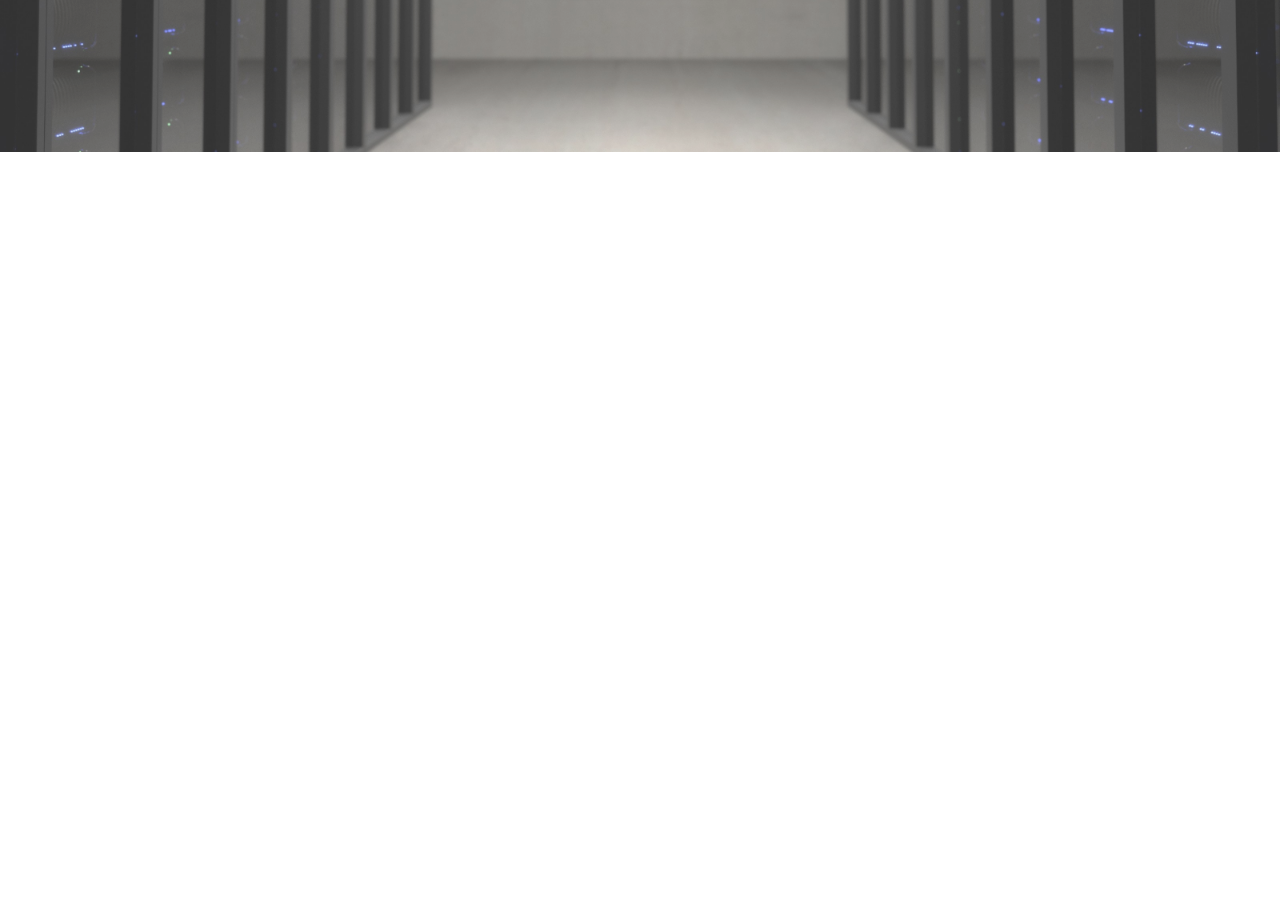
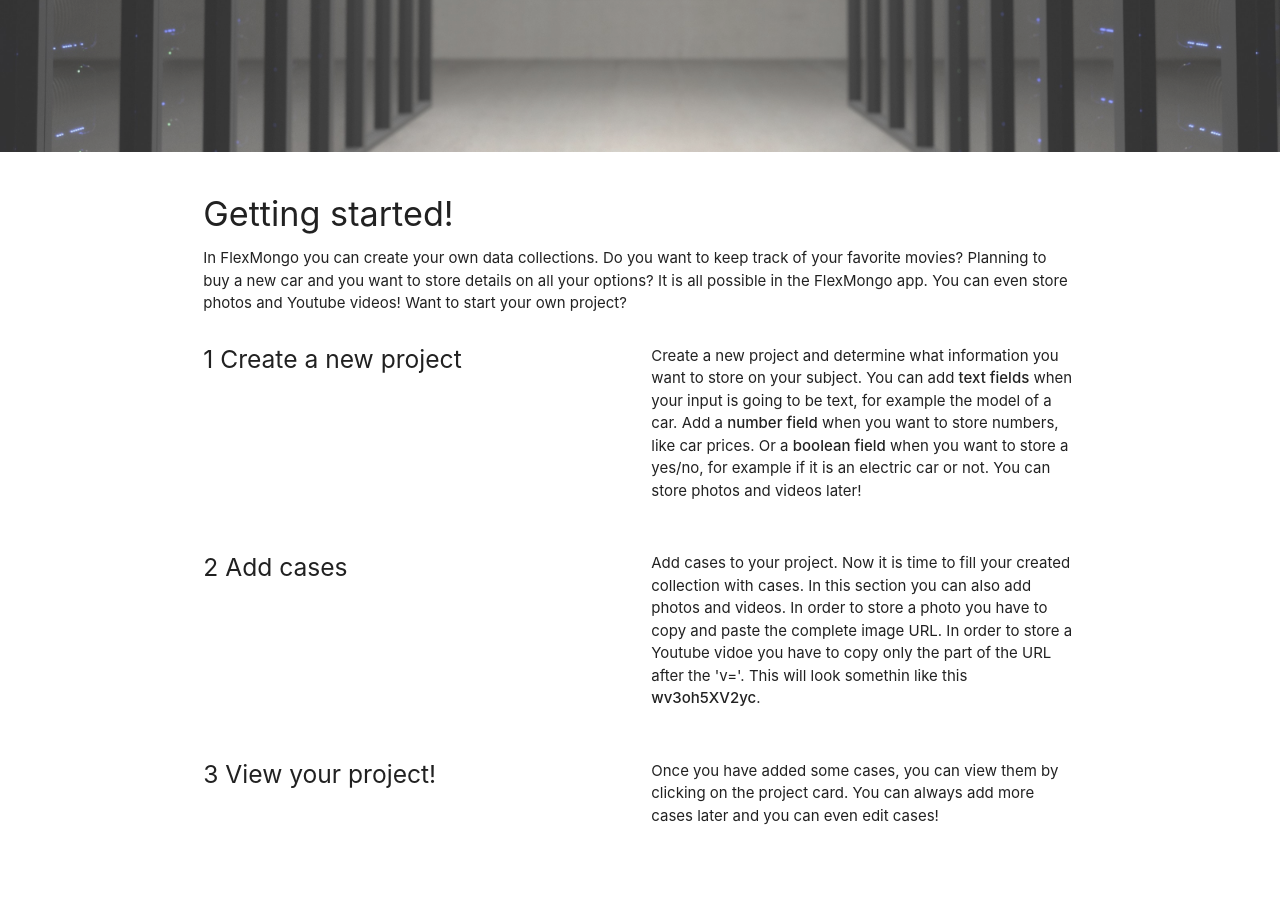
Before and after one commit to Code-Institute-Submissions/project-flask-app, a Flask app: page / in a window 1280 px wide. Shown: the part 532-1434 px from the top of the page. Before the commit the page ends 684 px from the top, so only its background shows below. Run offline with Flask 2, Linux system fonts and the light colour scheme; data that the repository does not hold is empty; some libraries are stand-ins or nearby versions.

Commit message:
added basic explanation for how the app works

```diff
--- a/templates/addproject.html
+++ b/templates/addproject.html
@@ -23,9 +23,9 @@
             </div>
             <div class="row">
                 <div class='col s12>'>
-                    <a id="btnAddprojectCategoryText" class="waves-effect waves-light indigo lighten-2 btn"><i class="material-icons right">text_fields</i>Add text field</a>
-                    <a id="btnAddprojectCategoryNumber" class="waves-effect waves-light indigo lighten-2 btn"><i class="material-icons right">looks_one</i>Add number field</a>
-                    <a id="btnAddprojectCategoryBoolean" class="waves-effect waves-light indigo lighten-2 btn"><i class="material-icons right">thumbs_up_down</i>Add boolean</a>
+                    <a id="btnAddprojectCategoryText" class="waves-effect waves-light indigo lighten-2 btn margin-bottom-btn"><i class="material-icons right">text_fields</i>Add text field</a>
+                    <a id="btnAddprojectCategoryNumber" class="waves-effect waves-light indigo lighten-2 btn margin-bottom-btn"><i class="material-icons right">looks_one</i>Add number field</a>
+                    <a id="btnAddprojectCategoryBoolean" class="waves-effect waves-light indigo lighten-2 btn margin-bottom-btn"><i class="material-icons right">thumbs_up_down</i>Add boolean</a>
                 </div>
             </div>
             <div class="row ">
--- a/templates/base.html
+++ b/templates/base.html
@@ -26,7 +26,7 @@
     </nav>
 
     <ul class="sidenav white" id="mobile-demo">
-        <li><a class="nav-text-color-mobile" href="{{url_for('add_project')}}">Add project</a></li>
+        <li><a class="nav-text-color-mobile" href="{{url_for('show_projects')}}">My Projects</a></li>
         <li><a class="nav-text-color-mobile" href="{{url_for('show_index')}}">Home</a></li>
     </ul>
 </header>
--- a/templates/index.html
+++ b/templates/index.html
@@ -8,6 +8,46 @@
         <a href="{{url_for('add_project')}}" class="indigo waves-effect waves-light btn"><i class="material-icons right">add</i>Create project</a>
     </div>
 </div>
+<div class="container">
+    <div class="row">
+        <div class="col s12">
+            <h4>Getting started!</h4>
+            <p>In FlexMongo you can create your own data collections. Do you want to keep track of your favorite movies? Planning to buy a new car and you want to store details on all your options? It is all possible in the FlexMongo app. You can even store
+                photos and Youtube videos! Want to start your own project?</p>
+        </div>
+
+
+        <div class="row">
+            <div class="col m6 s12">
+                <h5>1 Create a new project</h5>
+            </div>
+            <div class="col m6 s12">
+                <p>Create a new project and determine what information you want to store on your subject. You can add <strong>text fields</strong> when your input is going to be text, for example the model of a car. Add a <strong>number field</strong> when you want to store numbers, like
+                    car prices. Or a <strong>boolean field</strong> when you want to store a yes/no, for example if it is an electric car or not. You can store photos and videos later!</p>
+            </div>
+        </div>
+        <div class="row">
+            <div class="col m6 s12">
+                <h5>2 Add cases</h5>
+            </div>
+            <div class="col m6 s12">
+                <p>Add cases to your project. Now it is time to fill your created collection with cases. In this section you can also add photos and videos. In order to store a photo you have to copy and paste the complete image URL. In order to store a Youtube vidoe you have to copy only the part of the URL after the 'v='. This will look somethin like this <strong>wv3oh5XV2yc</strong>. </p>
+            </div>
+        </div>
+        <div class="row">
+            <div class="col m6 s12">
+                <h5>3 View your project!</h5>
+            </div>
+            <div class="col m6 s12">
+                <p>Once you have added some cases, you can view them by clicking on the project card. You can always add more cases later and you can even edit cases!</p>
+            </div>
+        </div>
+
+
+
+
+    </div>
+</div>
 
 <div class="row">
 
```
